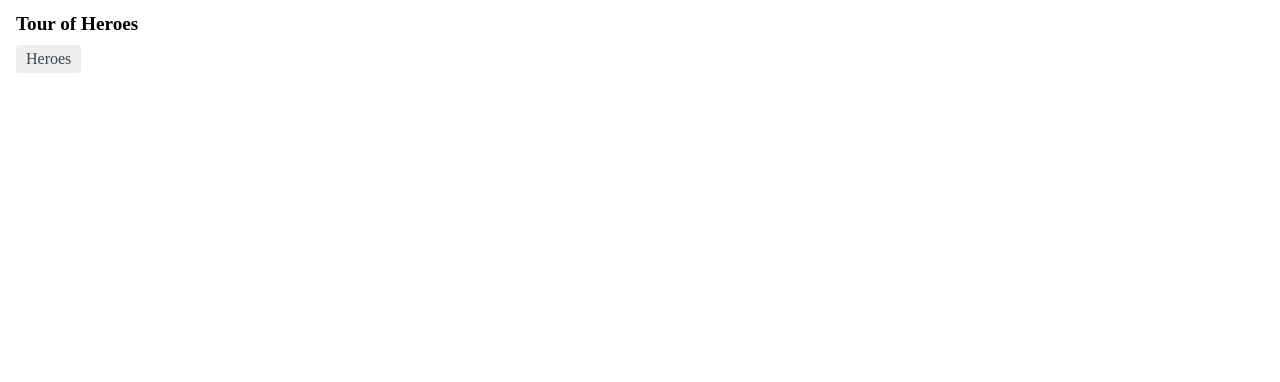
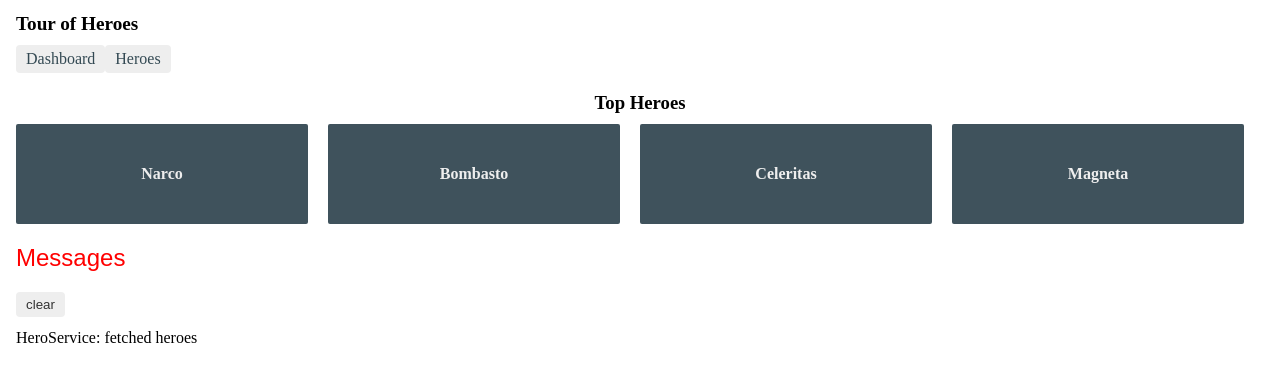
Before and after one commit to Goluxas/angular-tour-of-heroes, an Angular app: page /dashboard in a window 1280 px wide. Before the commit this address led to /. Shown: the top 382 px of the page. Built offline with nearby package versions, Linux system fonts and the light colour scheme.

Commit message:
Created Dashboard and wired up to routing

```diff
--- a/src/app/app-routing.module.ts
+++ b/src/app/app-routing.module.ts
@@ -1,10 +1,13 @@
 import { NgModule } from '@angular/core';
 import { RouterModule, Routes } from '@angular/router';
 
+import { DashboardComponent } from './dashboard/dashboard.component';
 import { HeroesComponent } from './heroes/heroes.component';
 
 const routes: Routes = [
+  { path: '', redirectTo: '/dashboard', pathMatch: 'full' },
   { path: 'heroes', component: HeroesComponent },
+  { path: 'dashboard', component: DashboardComponent },
 ];
 
 @NgModule({
--- a/src/app/app.component.html
+++ b/src/app/app.component.html
@@ -5,6 +5,7 @@
 <body>
     <h1>{{ title }}</h1>
     <nav>
+        <a routerLink="/dashboard">Dashboard</a>
         <a routerLink="/heroes">Heroes</a>
     </nav>
     <router-outlet></router-outlet>
--- a/src/app/app.module.ts
+++ b/src/app/app.module.ts
@@ -7,13 +7,15 @@
 import { HeroDetailComponent } from './hero-detail/hero-detail.component';
 import { MessagesComponent } from './messages/messages.component';
 import { AppRoutingModule } from './app-routing.module';
+import { DashboardComponent } from './dashboard/dashboard.component';
 
 @NgModule({
   declarations: [
     AppComponent,
     HeroesComponent,
     HeroDetailComponent,
-    MessagesComponent
+    MessagesComponent,
+    DashboardComponent
   ],
   imports: [
     BrowserModule,
--- /dev/null
+++ b/src/app/dashboard/dashboard.component.css
@@ -0,0 +1,63 @@
+/* DashboardComponent's private CSS styles */
+[class*='col-'] {
+  float: left;
+  padding-right: 20px;
+  padding-bottom: 20px;
+}
+[class*='col-']:last-of-type {
+  padding-right: 0;
+}
+a {
+  text-decoration: none;
+}
+*, *:after, *:before {
+  -webkit-box-sizing: border-box;
+  -moz-box-sizing: border-box;
+  box-sizing: border-box;
+}
+h3 {
+  text-align: center;
+  margin-bottom: 0;
+}
+h4 {
+  position: relative;
+}
+.grid {
+  margin: 0;
+}
+.col-1-4 {
+  width: 25%;
+}
+.module {
+  padding: 20px;
+  text-align: center;
+  color: #eee;
+  max-height: 120px;
+  min-width: 120px;
+  background-color: #3f525c;
+  border-radius: 2px;
+}
+.module:hover {
+  background-color: #eee;
+  cursor: pointer;
+  color: #607d8b;
+}
+.grid-pad {
+  padding: 10px 0;
+}
+.grid-pad > [class*='col-']:last-of-type {
+  padding-right: 20px;
+}
+@media (max-width: 600px) {
+  .module {
+    font-size: 10px;
+    max-height: 75px; }
+}
+@media (max-width: 1024px) {
+  .grid {
+    margin: 0;
+  }
+  .module {
+    min-width: 60px;
+  }
+}
--- /dev/null
+++ b/src/app/dashboard/dashboard.component.html
@@ -0,0 +1,8 @@
+<h3>Top Heroes</h3>
+<div class="grid grid-pad">
+    <a *ngFor="let hero of heroes" class="col-1-4">
+        <div class="module hero">
+            <h4>{{hero.name}}</h4>
+        </div>
+    </a>
+</div>
--- /dev/null
+++ b/src/app/dashboard/dashboard.component.ts
@@ -0,0 +1,26 @@
+import { Component, OnInit } from '@angular/core';
+
+import { Hero } from '../hero';
+import { HeroService } from '../hero.service';
+
+@Component({
+  selector: 'app-dashboard',
+  templateUrl: './dashboard.component.html',
+  styleUrls: ['./dashboard.component.css']
+})
+export class DashboardComponent implements OnInit {
+
+  heroes: Hero[] = [];
+
+  constructor(private heroService: HeroService) { }
+
+  ngOnInit() {
+    this.getHeroes();
+  }
+
+  getHeroes(): void {
+    this.heroService.getHeroes()
+      .subscribe(heroes => this.heroes = heroes.slice(1,5));
+  }
+
+}
```
Also changed, not shown: 1 other file (tests, documents, lock files or other folders).
